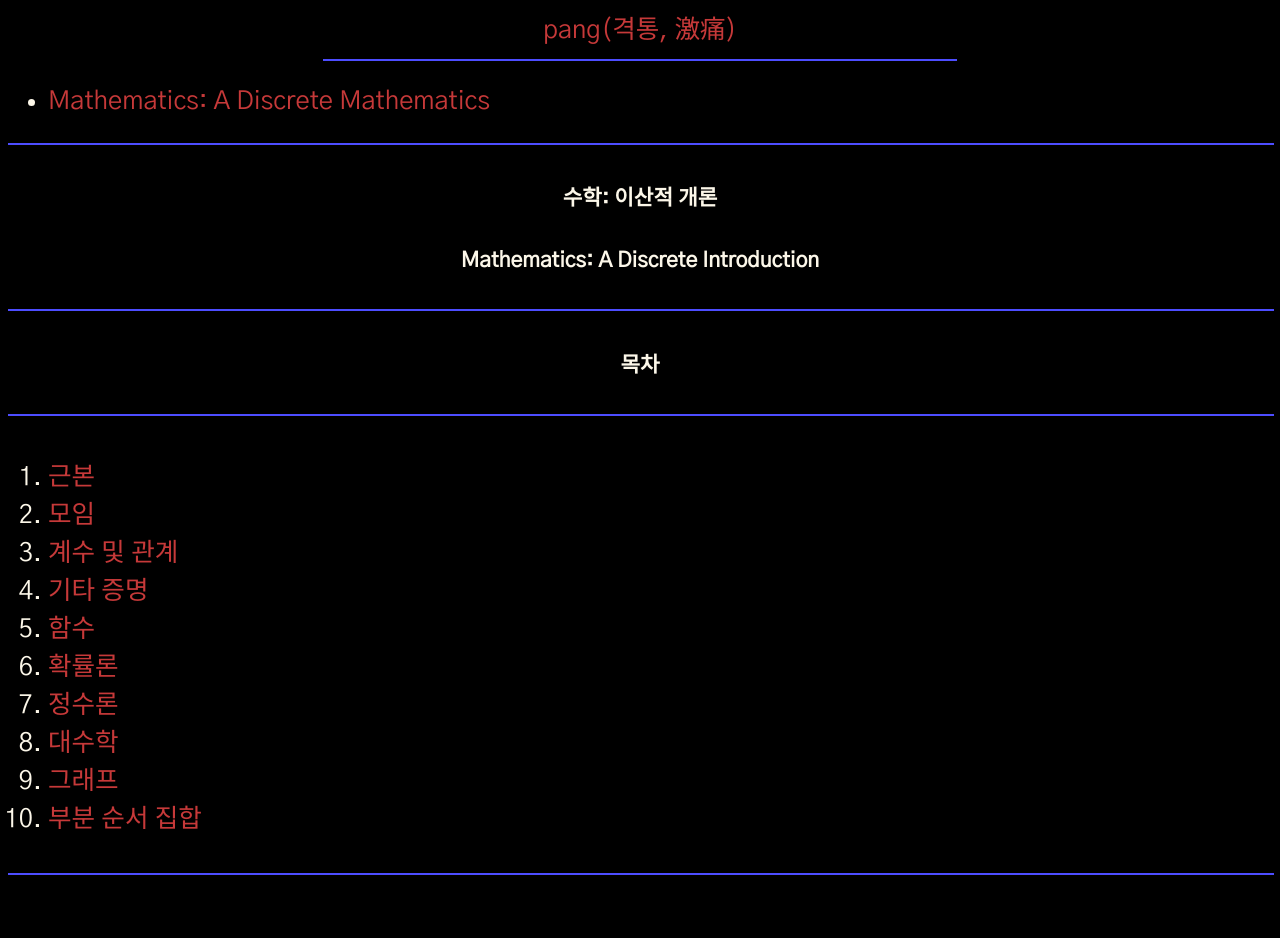
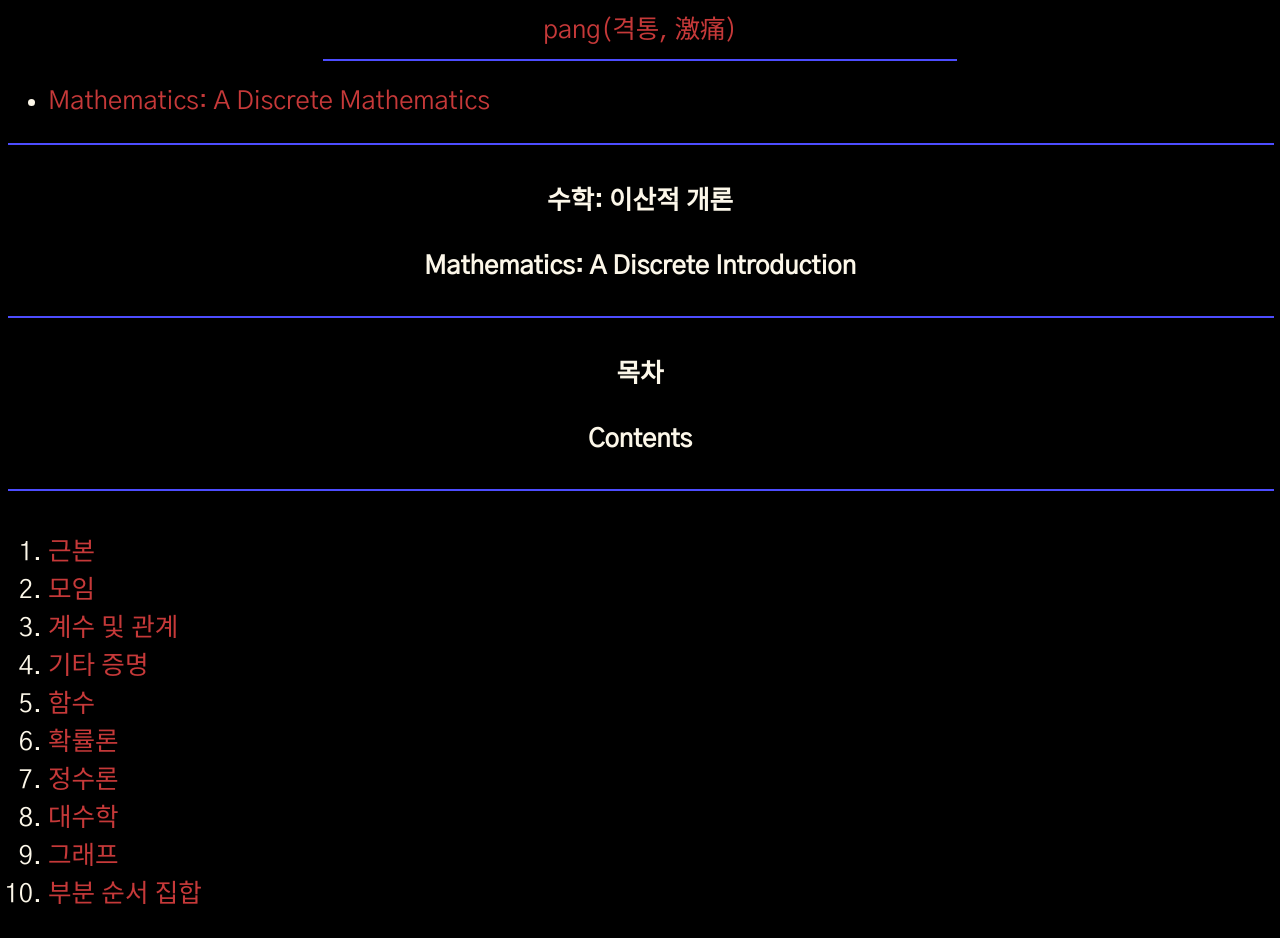
Before and after one commit to SUNBEAMktw/pang, a plain HTML site: page Trans/DiscreteMath/Contents.html in a window 1280 px wide. Shown: the top 938 px of the page. Before the commit the page ends 888 px from the top, so only its background shows below. Drawn offline with Linux system fonts and the light colour scheme; a web font is replaced by a local one.

Commit message:
Update Contents.html

```diff
--- a/Trans/DiscreteMath/Contents.html
+++ b/Trans/DiscreteMath/Contents.html
@@ -23,10 +23,11 @@
 
 <center>
 <hr width="100%" color="#1733a5" noshade>
-<h5>수학: 이산적 개론</h5>
-  <h5>Mathematics: A Discrete Introduction</h5>
+<h4>수학: 이산적 개론</h4>
+  <h4>Mathematics: A Discrete Introduction</h4>
 <hr width="100%" color="#1733a5" noshade>
-<h5>목차</h5>
+<h4>목차</h4>
+<h4>Contents</h4>
 <hr width="100%" color="#1733a5" noshade>
   </center>
 
```
